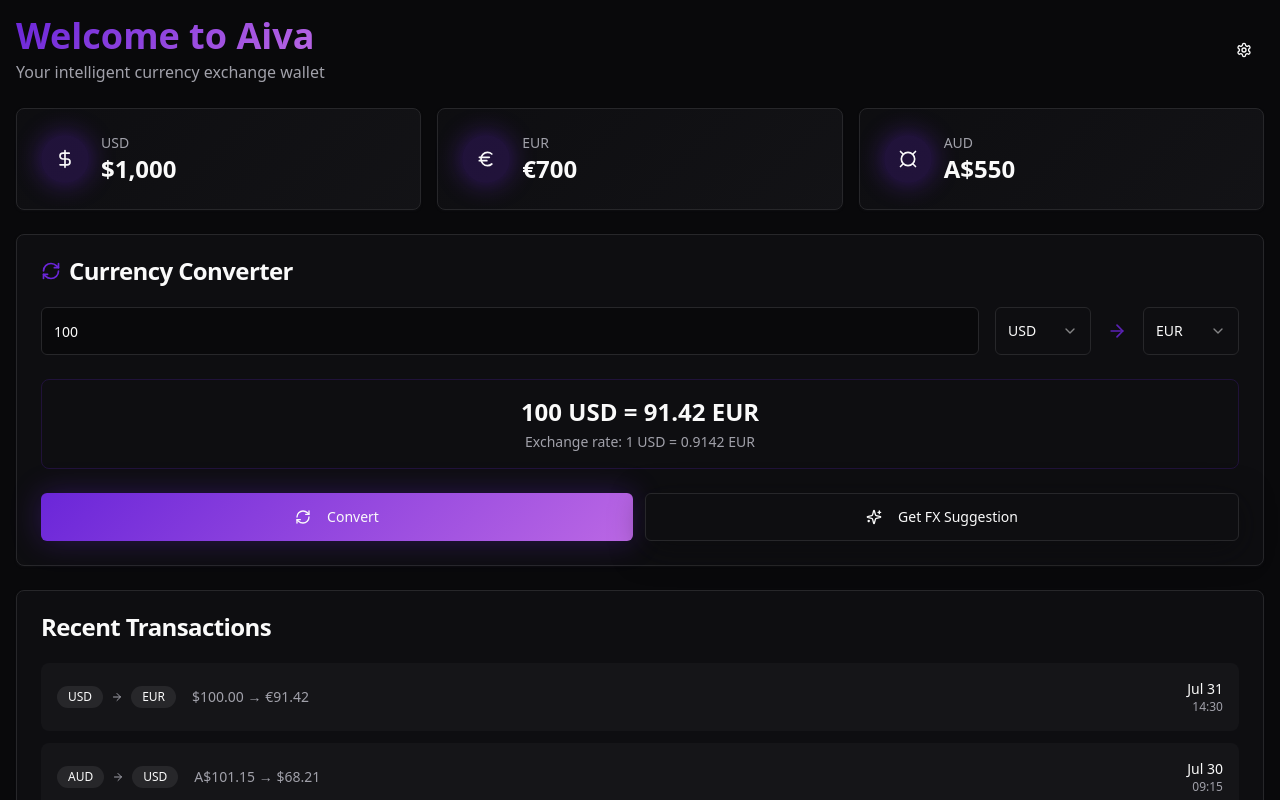
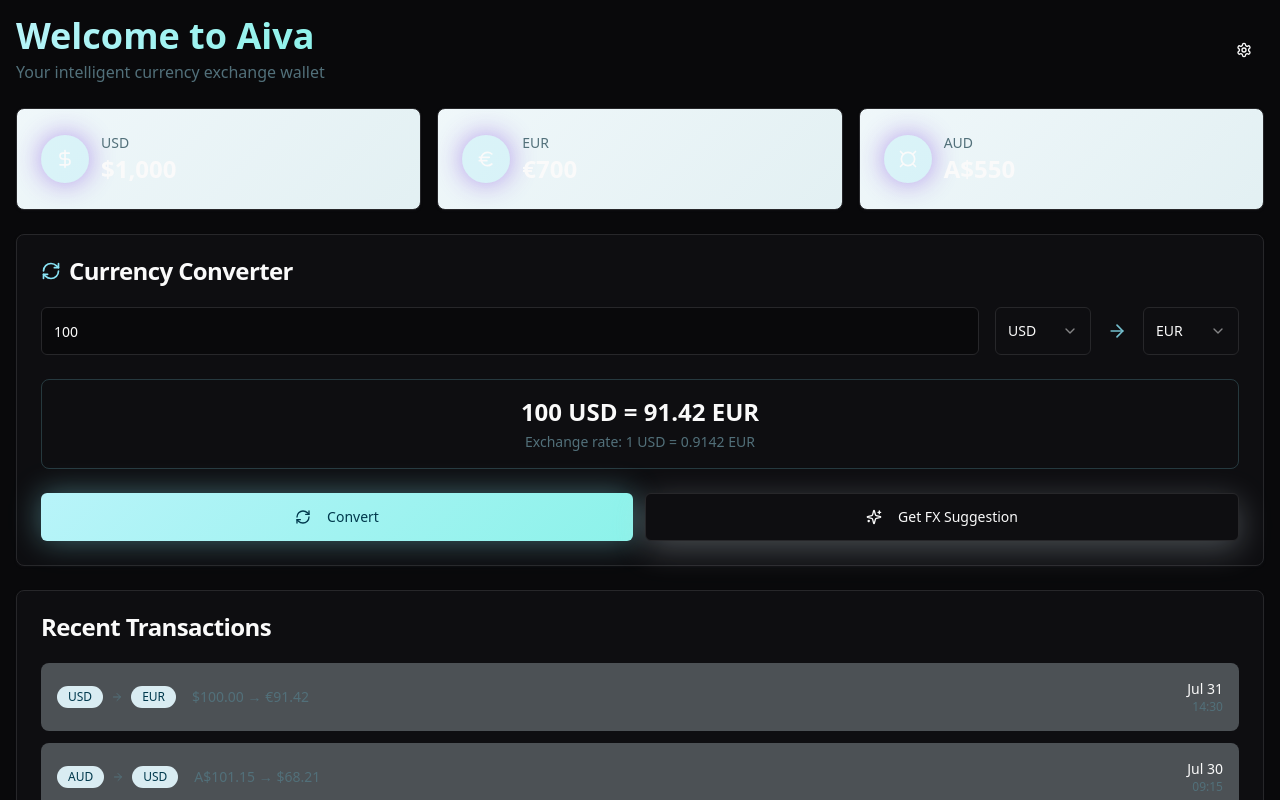
Before and after one commit to cheeroo2020/aiva-glow-wallet, a React (Vite) app: page / in a window 1280 px wide. Shown: the top 800 px of the page. Built offline with nearby package versions, Linux system fonts and the light colour scheme.

Commit message:
Update gradient to light oceanic

```diff
--- a/src/index.css
+++ b/src/index.css
@@ -17,18 +17,18 @@ All colors MUST be HSL.
     --popover: 240 10% 6%;
     --popover-foreground: 0 0% 98%;
 
-    --primary: 263 70% 50%;
-    --primary-foreground: 0 0% 98%;
-    --primary-glow: 263 70% 65%;
+    --primary: 190 85% 75%;
+    --primary-foreground: 195 100% 15%;
+    --primary-glow: 185 85% 85%;
 
-    --secondary: 240 4% 16%;
-    --secondary-foreground: 0 0% 98%;
+    --secondary: 195 50% 90%;
+    --secondary-foreground: 195 100% 15%;
 
-    --muted: 240 4% 16%;
-    --muted-foreground: 240 5% 64.9%;
+    --muted: 195 30% 88%;
+    --muted-foreground: 195 20% 40%;
 
-    --accent: 263 70% 50%;
-    --accent-foreground: 0 0% 98%;
+    --accent: 175 80% 70%;
+    --accent-foreground: 195 100% 15%;
 
     --success: 142 71% 45%;
     --success-foreground: 0 0% 98%;
@@ -38,13 +38,13 @@ All colors MUST be HSL.
 
     --border: 240 4% 16%;
     --input: 240 4% 16%;
-    --ring: 263 70% 50%;
+    --ring: 190 85% 75%;
 
-    /* Custom wallet theme */
-    --gradient-primary: linear-gradient(135deg, hsl(263 70% 50%), hsl(280 70% 65%));
-    --gradient-card: linear-gradient(135deg, hsl(240 10% 6%), hsl(240 8% 8%));
-    --shadow-glow: 0 0 30px hsl(263 70% 50% / 0.3);
-    --shadow-card: 0 8px 32px hsl(240 10% 3.9% / 0.5);
+    /* Custom wallet theme - Light Oceanic */
+    --gradient-primary: linear-gradient(135deg, hsl(185 85% 85%), hsl(175 80% 75%));
+    --gradient-card: linear-gradient(135deg, hsl(195 50% 96%), hsl(190 40% 92%));
+    --shadow-glow: 0 0 30px hsl(185 85% 75% / 0.4);
+    --shadow-card: 0 8px 32px hsl(195 30% 85% / 0.3);
 
     --radius: 0.5rem;
 
```
